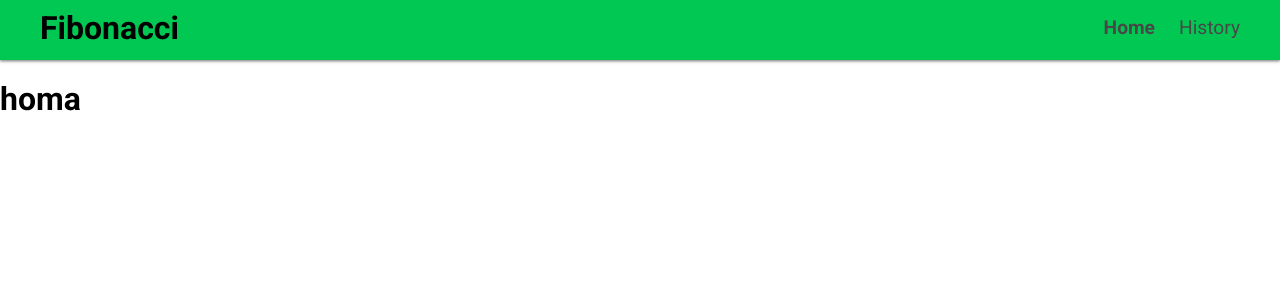
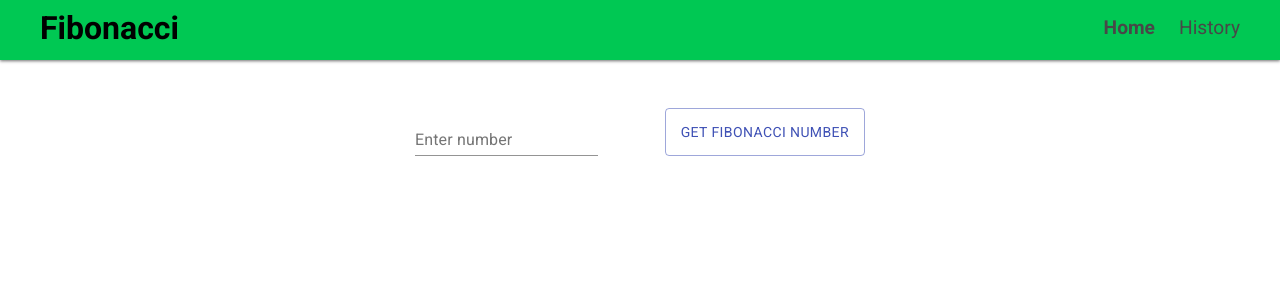
Before and after one commit to mefistodevelop/fibonacci, a React app: page / in a window 1280 px wide. Shown: the top 300 px of the page. Built offline with nearby package versions, Linux system fonts and the light colour scheme.

Commit message:
feat: add Home page

```diff
--- a/src/client/App.js
+++ b/src/client/App.js
@@ -2,12 +2,13 @@ import React from 'react';
 import { Route } from 'react-router-dom';
 import './App.scss';
 import { Header } from './components/Header/Header';
+import { Home } from './pages/Home/Home';
 
 const App = () => (
   <div className="app">
     <Header />
     <main className="content">
-      <Route exact path="/" render={() => <h1>homa</h1>} />
+      <Route exact path="/" render={() => <Home />} />
       <Route path="/history" render={() => <h1>history</h1>} />
     </main>
   </div>
--- /dev/null
+++ b/src/client/pages/Home/Home.jsx
@@ -0,0 +1,41 @@
+import React, { useState } from 'react';
+import './Home.scss';
+import TextField from '@material-ui/core/TextField';
+import Button from '@material-ui/core/Button';
+
+const Home = () => {
+  const [number, setNumber] = useState('');
+
+  const onFieldChange = (e) => {
+    setNumber(e.target.value);
+  };
+
+  const onFormSubmit = (e) => {
+    e.preventDefault();
+    if (number && number.trim()) {
+      console.log(number);
+      setNumber('');
+    }
+  };
+
+  return (
+    <div className="home">
+      <div className="home__container">
+        <form className="form" onSubmit={(e) => onFormSubmit(e)}>
+          <TextField
+            type="number"
+            label="Enter number"
+            onChange={(e) => onFieldChange(e)}
+            value={number}
+          />
+          <Button variant="outlined" color="primary" type="submit">
+            Get Fibonacci number
+          </Button>
+        </form>
+        <section className="responses" />
+      </div>
+    </div>
+  );
+};
+
+export { Home };
--- /dev/null
+++ b/src/client/pages/Home/Home.scss
@@ -0,0 +1,19 @@
+@import '../../utils/variables.scss';
+
+.home {
+  &__container {
+    @include container;
+    padding: 3rem 0 2rem;
+    min-height: 100vh;
+    justify-content: center;
+  }
+}
+
+.form {
+  display: flex;
+  justify-content: space-between;
+  max-width: 450px;
+  width: 100%;
+  display: flex;
+  height: 3rem;
+}
```
